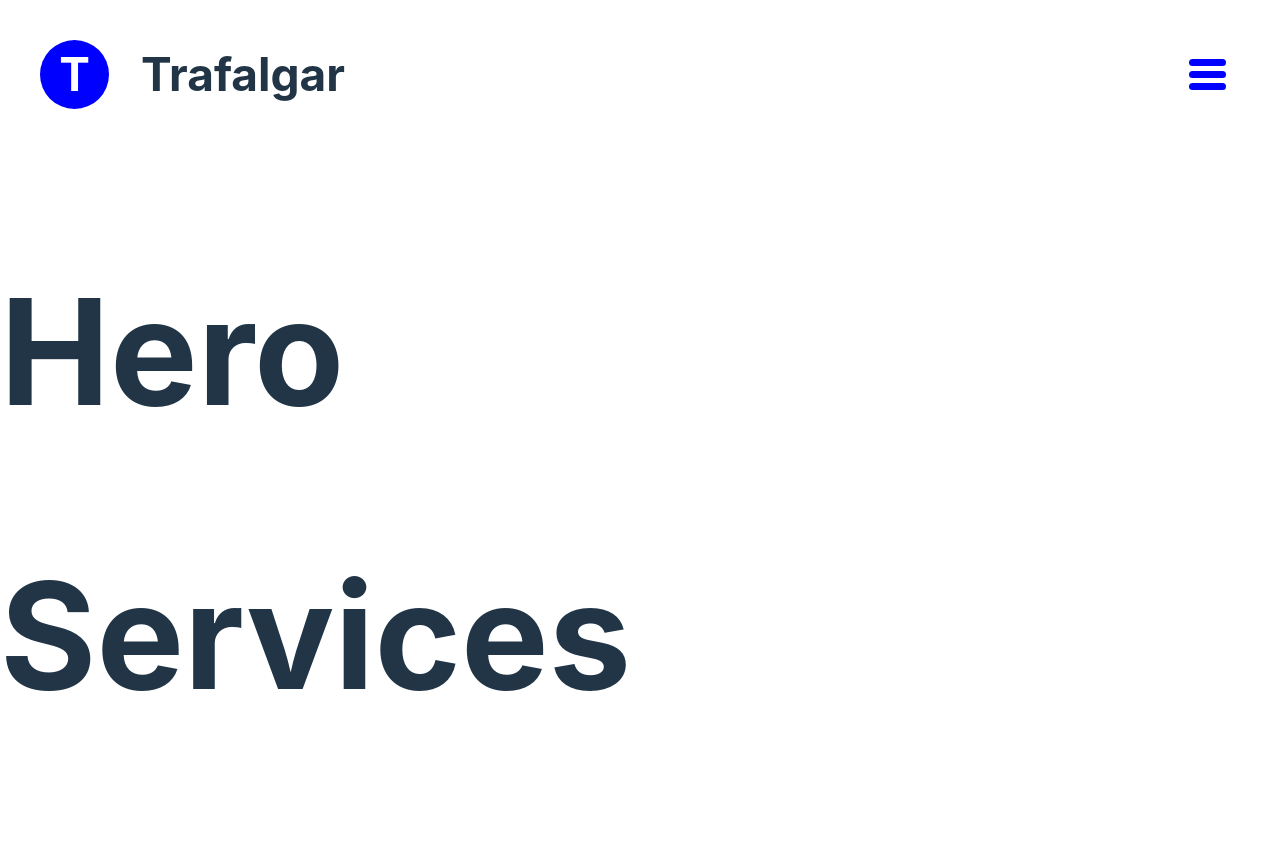
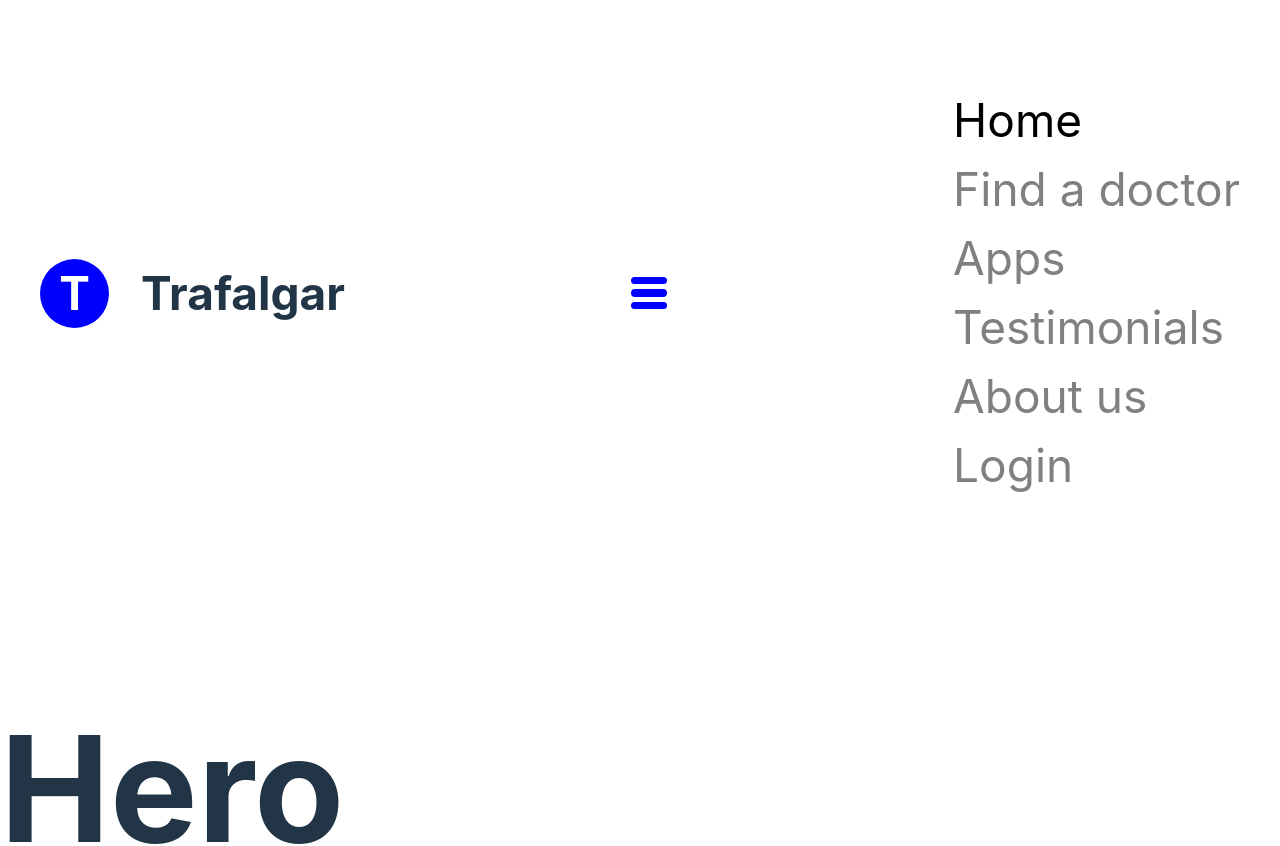
Before and after one commit to stroncaro/landing-practice, a React (Vite) app: page / in a window 1280 px wide. Shown: the top 846 px of the page. Built offline with nearby package versions, Linux system fonts and the light colour scheme.

Commit message:
Add NavBar to Header below Logo and MenuIcon

```diff
--- a/src/components/Header/Header.module.css
+++ b/src/components/Header/Header.module.css
@@ -5,4 +5,5 @@
   display: flex;
   justify-content: space-between;
   align-items: center;
+  flex-wrap: wrap;
 }
--- a/src/components/Header/Header.tsx
+++ b/src/components/Header/Header.tsx
@@ -1,6 +1,6 @@
 import React from 'react';
 import Logo from '../shared/Logo'
-// import NavBar from './NavBar/NavBar';
+import NavBar from './NavBar/NavBar';
 import MenuIcon from './MenuIcon/MenuIcon';
 import styles from './Header.module.css';
 
@@ -10,7 +10,7 @@ const Header: React.FC = () => {
       <Logo backgroundStyle='primary'/>
       <MenuIcon />
       {/* TODO: make collapsible navbar appear when menu button is clicked */}
-      {/* <NavBar /> */}
+      <NavBar />
     </header>
   )
 }
--- a/src/components/Header/NavBar/NavBar.tsx
+++ b/src/components/Header/NavBar/NavBar.tsx
@@ -1,12 +1,9 @@
 import React from "react";
-import MenuIcon from "../MenuIcon/MenuIcon";
 import styles from "./NavBar.module.css"
 
 const NavBar: React.FC = () => {
   return (
-    <div className={styles.navBar}>
-      <MenuIcon />
-      <nav>
+    <nav className={styles.navBar}>
       <ul>
         <li><a>Home</a></li>
         <li><a>Find a doctor</a></li>
@@ -16,7 +13,6 @@ const NavBar: React.FC = () => {
         <li><a>Login</a></li>
       </ul>
     </nav>
-    </div>
   )
 }
 
```
Lines whose indentation alone changed are shown as unchanged.
